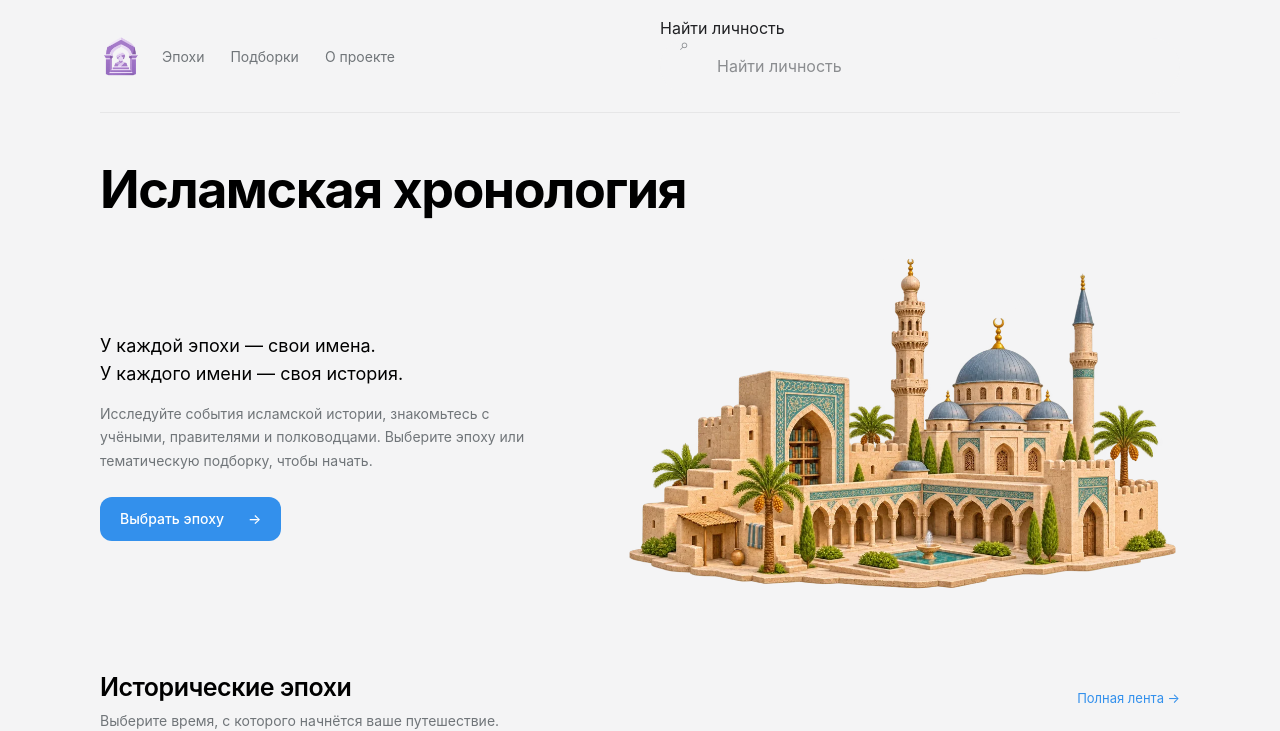
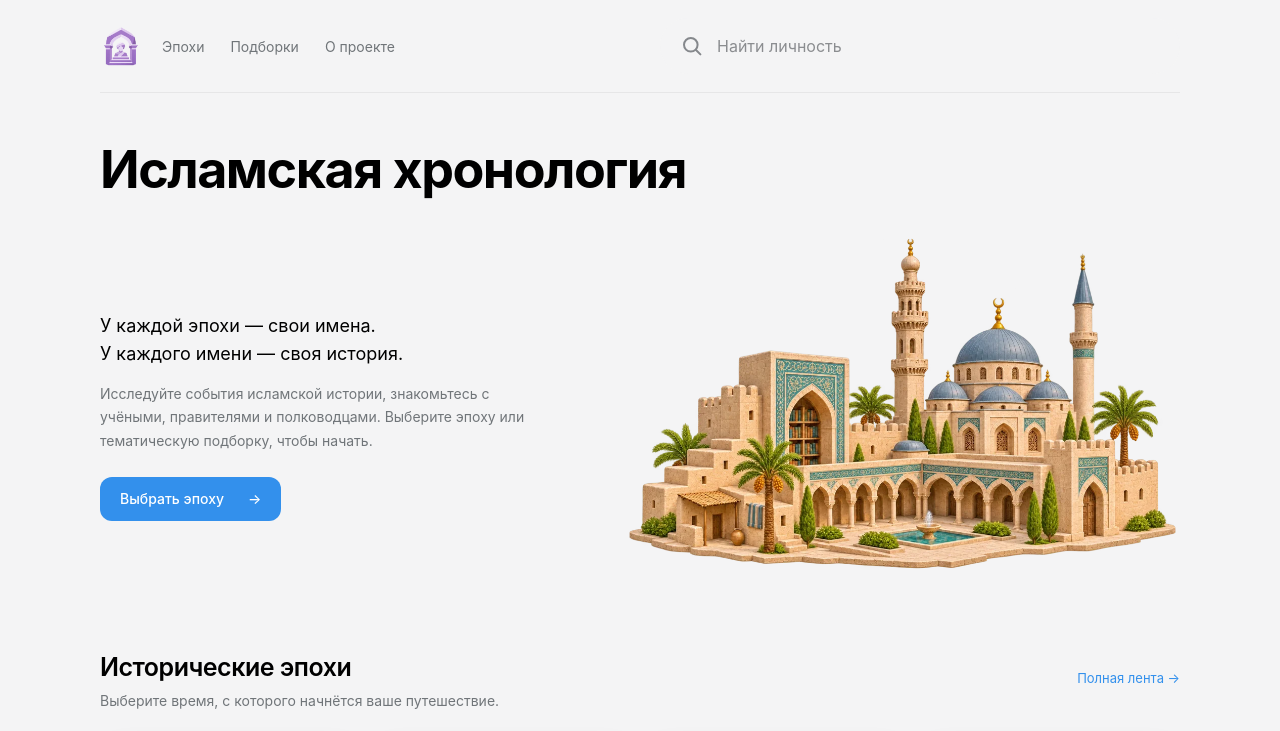
Before and after one commit to Nuruddin999/tarih, a Next.js app: page / in a window 1280 px wide. Shown: the top 731 px of the page. Built offline with nearby package versions, Linux system fonts and the light colour scheme.

Commit message:
Polish the header personality search

```diff
--- a/src/components/chronology/HeaderPersonSearch.tsx
+++ b/src/components/chronology/HeaderPersonSearch.tsx
@@ -31,10 +31,9 @@ export function HeaderPersonSearch() {
   const isSearching = query.trim() !== debouncedQuery.trim();
 
   return <div className="header-person-search">
-    <label className="visually-hidden" htmlFor="header-person-search">Найти личность</label>
-    <span className="header-person-search__icon" aria-hidden="true">⌕</span>
+    <span className="header-person-search__icon" aria-hidden="true"><svg viewBox="0 0 24 24" fill="none"><circle cx="10.8" cy="10.8" r="6.8" /><path d="m16 16 4.4 4.4" /></svg></span>
     <input id="header-person-search" type="search" value={query} onChange={event => setQuery(event.target.value)}
-      placeholder="Найти личность" autoComplete="off" aria-expanded={!!query.trim()} aria-controls="header-person-search-results" />
+      placeholder="Найти личность" aria-label="Найти личность" autoComplete="off" aria-expanded={!!query.trim()} aria-controls="header-person-search-results" />
     {query.trim() && <div id="header-person-search-results" className="header-person-search__results" role="listbox" aria-label="Результаты поиска">
       {isSearching ? <p role="status">Ищем личностей…</p> : results.length ? results.map(person =>
         <Link key={person.id} href={`/search/?person=${encodeURIComponent(person.id)}`} className="header-person-result" role="option" aria-selected="false">
```
